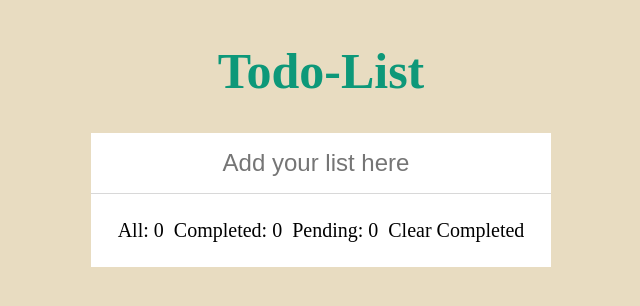
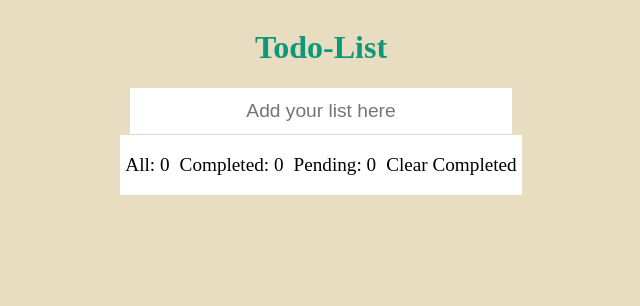
Before and after one commit to n3h4/Todo-App, a React (Create React App) app: page / in a window 1280 px wide. Shown: the top 306 px of the page, without its empty margins (319-959 px from the left). Built offline with nearby package versions, Linux system fonts and the light colour scheme.

Commit message:
modify-css

```diff
--- a/src/App.css
+++ b/src/App.css
@@ -8,7 +8,7 @@
 
     .header {
       color: #0D9879;
-      font-size: 50px;
+      font-size: xx-large;
     }
 
     input:focus {
@@ -17,11 +17,11 @@
 
     .additems {
       border: none;
-      padding: 16px 10px 16px 0px;
-      font-size: 24px;
+      padding: 3% 0% 3% 0%;
+      font-size: larger;
       border-bottom: 1px solid #D8D8D8;
       text-align: center;
-      width: 450px;
+      width: 95%;
     }
 
     input[type=checkbox] {
@@ -31,8 +31,8 @@
     }
 
     .list {
-      margin: 0px;
-      padding: 0px;
+      margin: 0%;
+      padding: 0%;
     }
      .done  {
       color: #777777;
@@ -41,12 +41,12 @@
 
     .list>li {
       list-style: none;
-      padding: 16px 10px 16px 0px;
+      padding: 3% 0% 3% 0%;
       text-align: center;
       background-color: whitesmoke;
       color: black;
       border-bottom: 1px solid #D8D8D8;
-      font-size: 24px;
+      font-size: x-large;
     }
 
     .list li:nth-child(even) {
@@ -61,7 +61,7 @@
 
     .delete:after {
       content: 'x';
-      font-size: 25px;
+      font-size: larger;
     }
 
     .delete {
@@ -75,12 +75,11 @@
 
     .status {
       display: inline-block;
-      font-size: 20px;
+      font-size: larger;
       padding: 0px 5px 0px 5px;
       cursor: pointer;
     }
 
     footer {
       background-color: #FFFFFF;
-      padding: 5px 0px 5px 0px;
     }
--- a/src/App.jsx
+++ b/src/App.jsx
@@ -3,6 +3,7 @@ import TodoList from './Applist.js';
 import './App.css';
 
 const random = require("random-key");
+const items = JSON.parse(localStorage.getItem('items')) ||[];
 
 class App extends Component {
 
```
